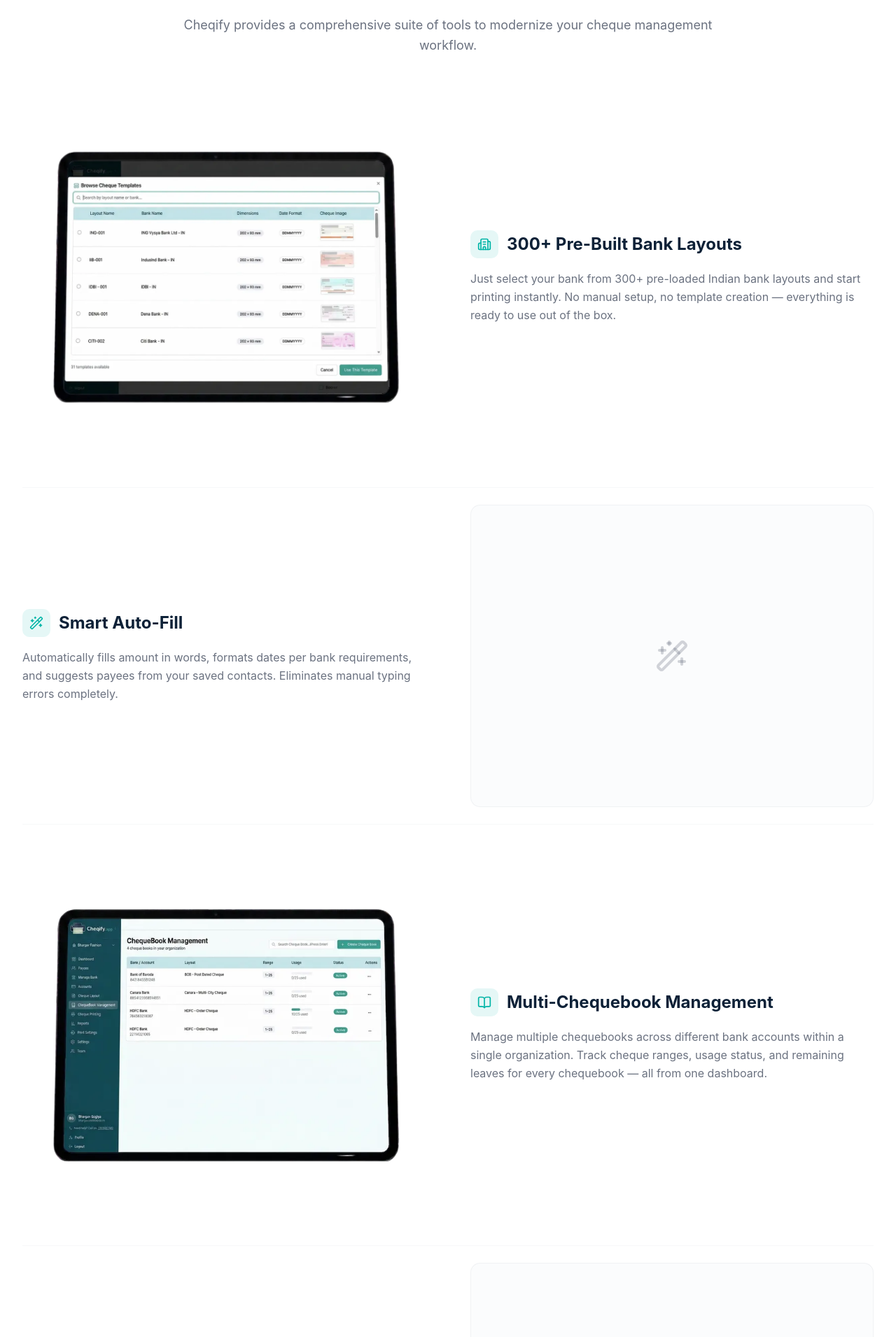
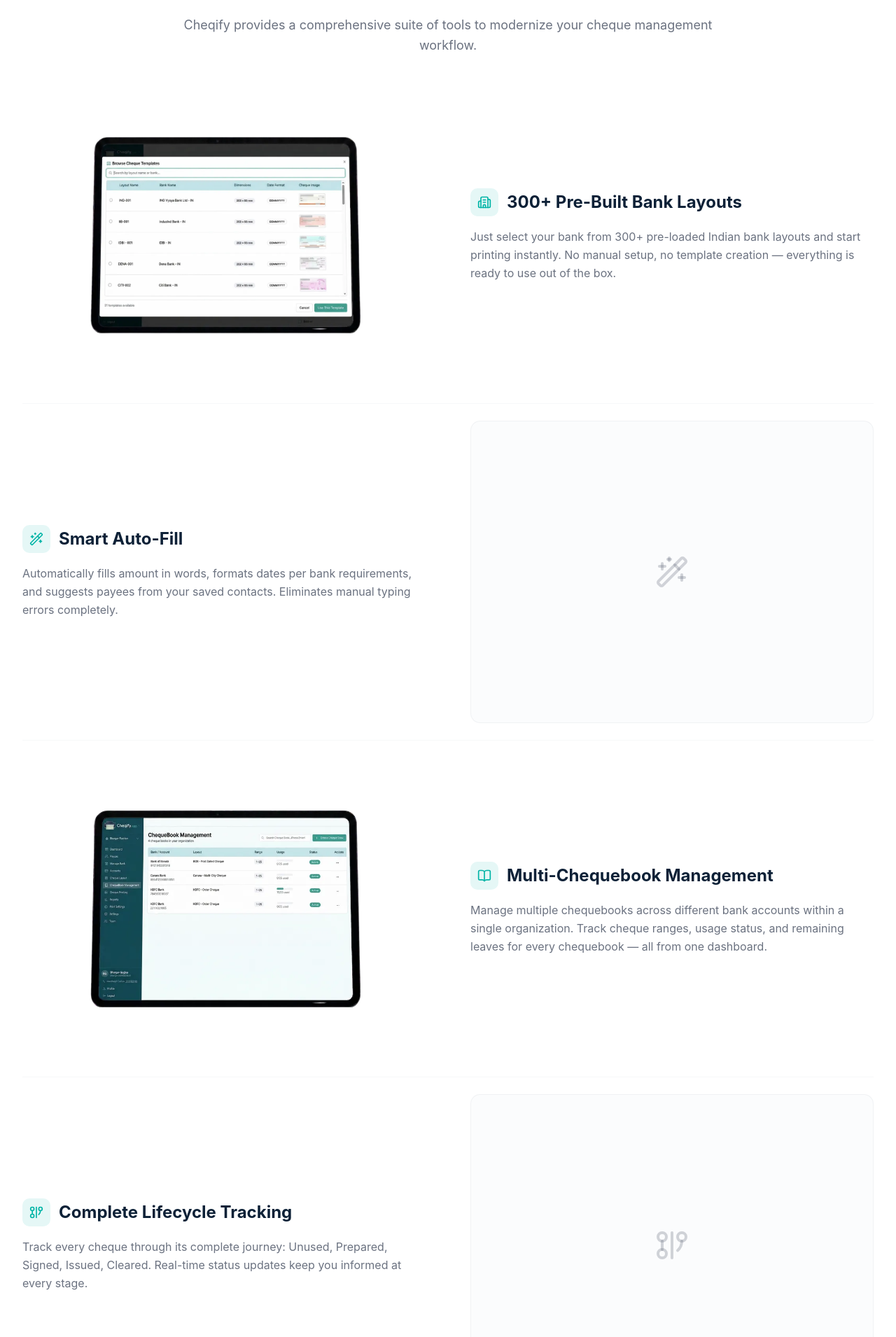
Before and after one commit to ravihirapara/cheqify-website, a Next.js app: page /en/features in a window 1280 px wide. Shown: the part 870-2780 px from the top of the page at 70% size. Built offline with nearby package versions, Linux system fonts and the light colour scheme; no server answers; a web font is replaced by a local one.

Commit message:
fix: make all feature images and placeholders same aspect ratio for consistent spacing

```diff
--- a/src/components/sections/features-core.tsx
+++ b/src/components/sections/features-core.tsx
@@ -68,51 +68,24 @@
                       isOdd ? "lg:order-1" : "lg:order-2"
                     )}
                   >
-                    {feature.index === 1 ? (
-                      <div className="w-full">
-                        <Image
-                          src="/images/browse-cheque-templates-bank-layouts.webp"
-                          alt="Browse 300+ pre-built Indian bank cheque templates in Cheqify"
-                          width={1200}
-                          height={800}
-                          className="h-auto w-full"
-                        />
-                      </div>
-                    ) : feature.index === 3 ? (
-                      <div className="w-full">
-                        <Image
-                          src="/images/chequebook-management.webp"
-                          alt={t("feature3ScreenshotAlt")}
-                          width={800}
-                          height={600}
-                          className="h-auto w-full"
-                        />
-                      </div>
-                    ) : feature.index === 8 ? (
-                      <div className="w-full">
-                        <Image
-                          src="/images/multi-company.webp"
-                          alt={t("feature8ScreenshotAlt")}
-                          width={800}
-                          height={600}
-                          className="h-auto w-full"
-                        />
-                      </div>
-                    ) : feature.index === 9 ? (
-                      <div className="w-full">
-                        <Image
-                          src="/images/team-management.webp"
-                          alt={t("feature9ScreenshotAlt")}
-                          width={800}
-                          height={600}
-                          className="h-auto w-full"
-                        />
-                      </div>
-                    ) : (
-                    <div className="flex aspect-[4/3] items-center justify-center overflow-hidden rounded-xl border border-border/50 bg-muted/30">
-                      <Icon className="h-12 w-12 text-muted-foreground/30" />
-                    </div>
-                    )}
+                    {(() => {
+                      const images: Record<number, { src: string; alt: string }> = {
+                        1: { src: "/images/browse-cheque-templates-bank-layouts.webp", alt: "Browse 300+ pre-built Indian bank cheque templates in Cheqify" },
+                        3: { src: "/images/chequebook-management.webp", alt: t("feature3ScreenshotAlt") },
+                        8: { src: "/images/multi-company.webp", alt: t("feature8ScreenshotAlt") },
+                        9: { src: "/images/team-management.webp", alt: t("feature9ScreenshotAlt") },
+                      };
+                      const img = images[feature.index];
+                      return img ? (
+                        <div className="relative aspect-[4/3] w-full overflow-hidden rounded-xl">
+                          <Image src={img.src} alt={img.alt} fill className="object-contain" />
+                        </div>
+                      ) : (
+                        <div className="flex aspect-[4/3] items-center justify-center overflow-hidden rounded-xl border border-border/50 bg-muted/30">
+                          <Icon className="h-12 w-12 text-muted-foreground/30" />
+                        </div>
+                      );
+                    })()}
                   </div>
 
                   {/* Text Content - always on top on mobile */}
```
